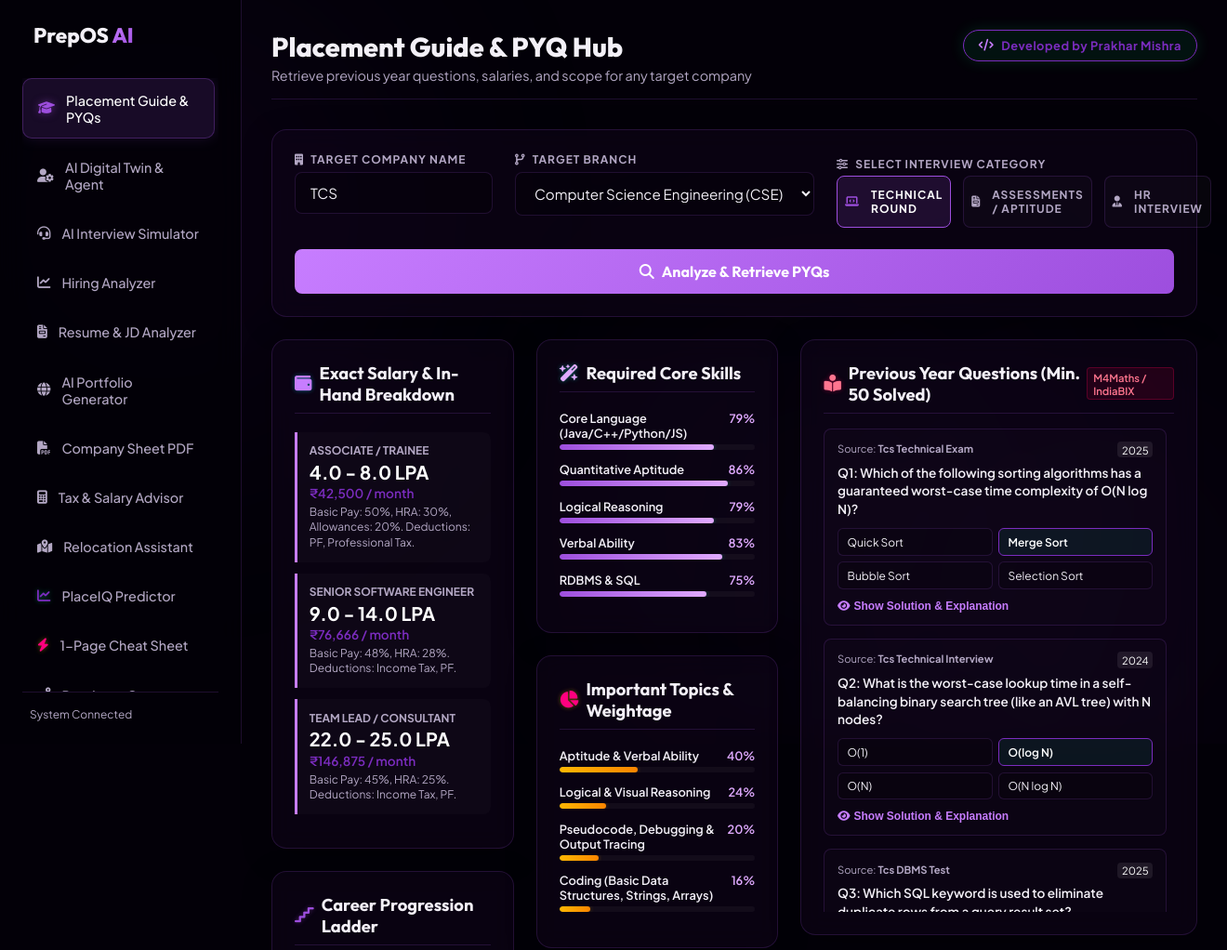
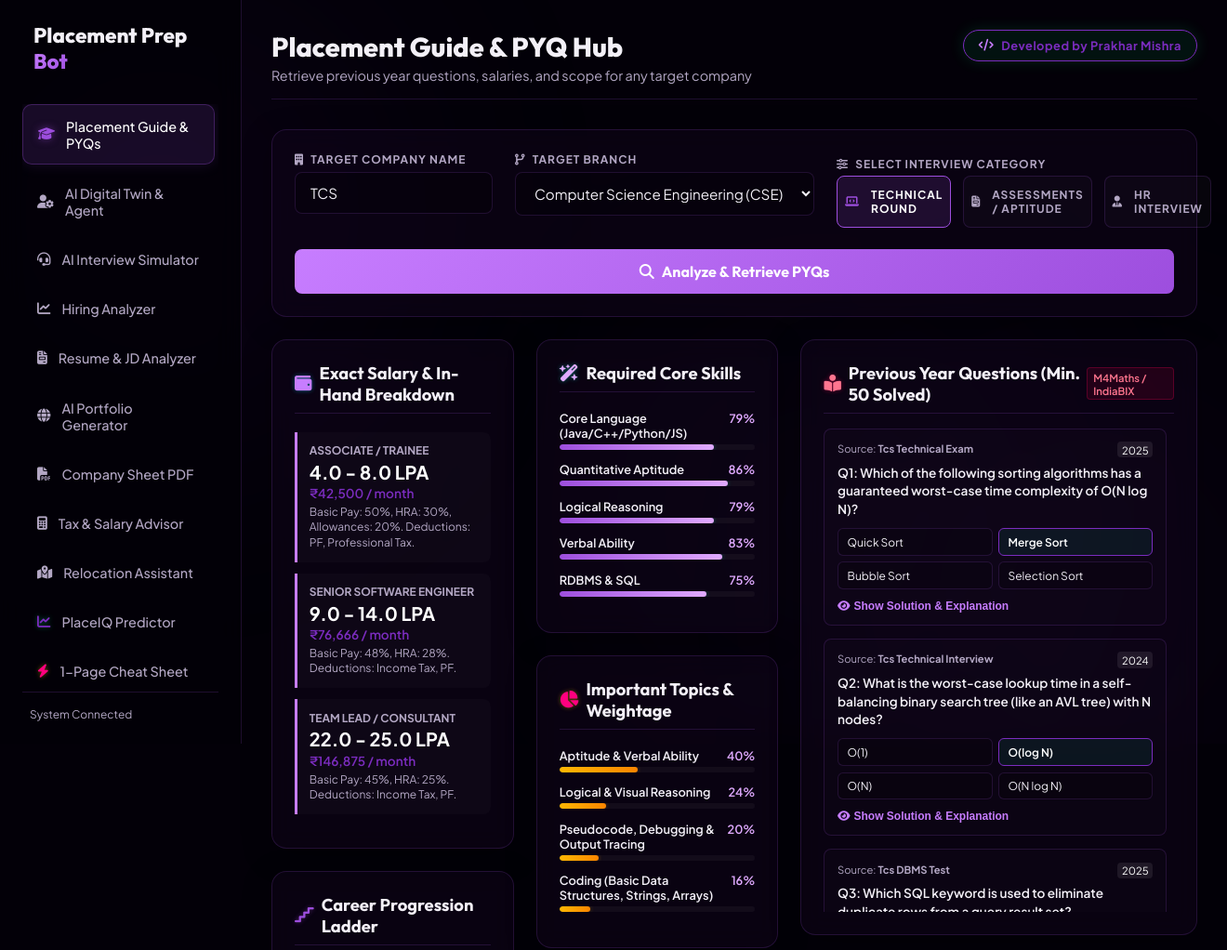
Before and after one commit to prakharmishra00000-cell/placement-prep-ai, a Flask app: page / in a window 1320 px wide. Shown: the top 1022 px of the page at 93% size. Run offline with Flask 3, Linux system fonts and the light colour scheme; data that the repository does not hold is empty; some libraries are stand-ins or nearby versions.

Commit message:
Change name from PrepOS AI back to original Placement Prep Bot in title and logo

```diff
--- a/templates/index.html
+++ b/templates/index.html
@@ -3,7 +3,7 @@
 <head>
     <meta charset="UTF-8">
     <meta name="viewport" content="width=device-width, initial-scale=1.0">
-    <title>PrepOS AI - Enterprise Career Preparation Operating System</title>
+    <title>Placement Prep Bot</title>
 
     <!-- SEO & Social Sharing Metadata -->
     <meta name="description" content="PrepOS AI is a next-generation Enterprise Career Preparation Operating System. Verify company eligibility, practice real scraped placement PYQs, run code in the AI IDE sandbox, and build your digital twin profile to crack campus hiring.">
@@ -47,7 +47,7 @@
         <aside class="app-sidebar">
             <div class="logo">
                 <i class="fa-solid fa-brain-circuit neon-icon"></i>
-                <h2>PrepOS <span>AI</span></h2>
+                <h2>Placement Prep <span>Bot</span></h2>
             </div>
 
             <nav class="sidebar-nav">
```
